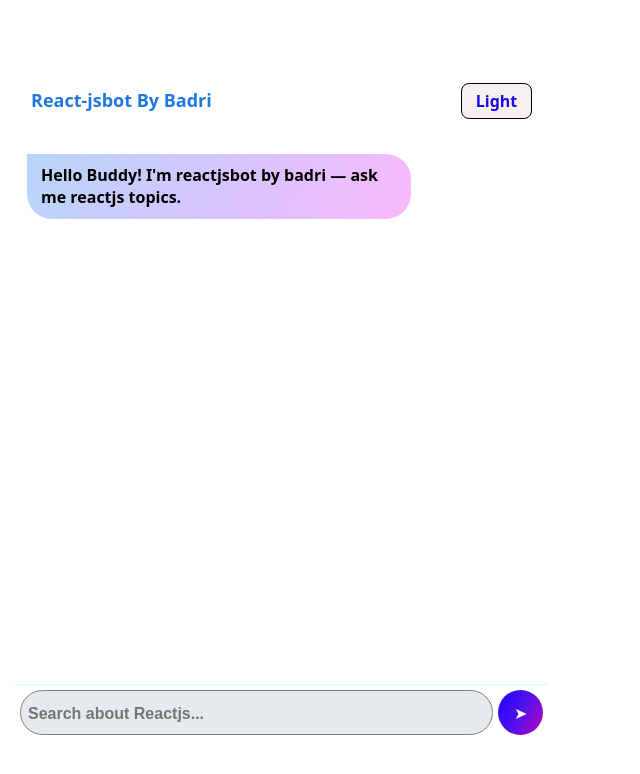
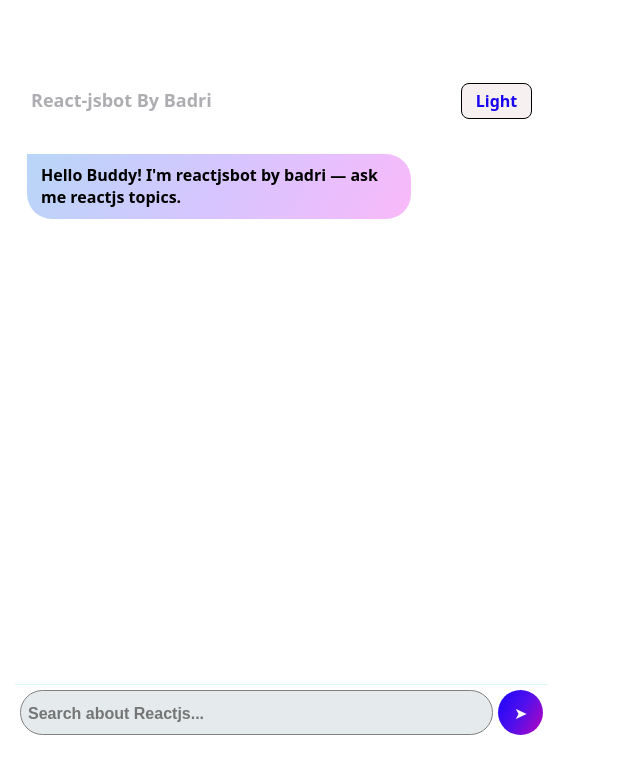
Before and after one commit to badrinathbadri1/reactjs-chatbot-by-badri, a React (Vite) app: page / in a window 1280 px wide. Shown: the top 774 px of the page, without its empty margins (0-640 px from the left). Built offline with nearby package versions, Linux system fonts and the light colour scheme.

Commit message:
updated user message CSS with wrapping

```diff
--- a/src/PhysicsBotByBadri.css
+++ b/src/PhysicsBotByBadri.css
@@ -47,7 +47,7 @@ body.dark {
   justify-content: space-between;
   align-items: center;
   font-weight: bold;
-  color:rgb(33, 119, 225);
+  color:rgb(173, 173, 178);
   background-color: rgba(0, 0, 0, 0);
   height:50px;
 
```
